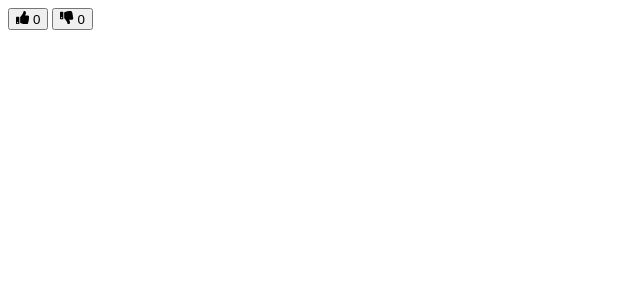
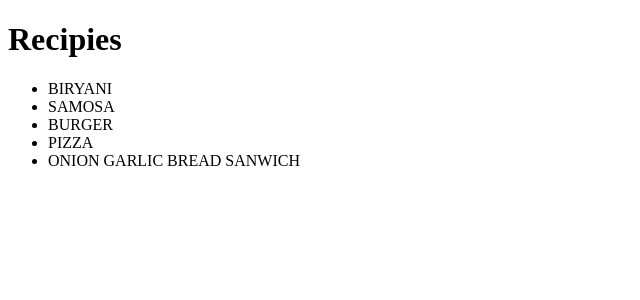
Before and after one commit to Rkthak/practice-react, a React (Vite) app: page / in a window 1280 px wide. Shown: the top 300 px of the page, without its empty margins (0-640 px from the left). Built offline with nearby package versions, Linux system fonts and the light colour scheme.

Commit message:
list rendering using map method

```diff
--- a/src/App.jsx
+++ b/src/App.jsx
@@ -1,12 +1,11 @@
 import React, { Component } from "react";
-import Counter from "./componets/class-components/Counter";
-// import Likes from "./componets/functional-components/Likes";
+import Likes from "./componets/functional-components/Likes";
 
 export class App extends Component {
   render() {
     return (
       <div>
-        <Counter />
+        <Likes />
       </div>
     );
   }
--- a/src/componets/functional-components/Likes.jsx
+++ b/src/componets/functional-components/Likes.jsx
@@ -1,51 +1,22 @@
-import React, { useState } from "react";
+import React from "react";
 
 const Likes = () => {
-  const [email, setEmail] = useState("");
-  const [password, setPassword] = useState("");
-
-  const handleLogin = (e) => {
-    e.preventDefault();
-    console.log("Logged in ..", "\t", email, "\t", password);
-  };
+  const recipes = [
+    "biryani",
+    "samosa",
+    "burger",
+    "pizza",
+    "onion garlic bread sanwich",
+  ];
   return (
-    <form
-      onSubmit={handleLogin}
-      className="flex flex-col gap-4 p-5 border-gray-300 m-4 rounded shadow shadow-gray-500 "
-    >
-      <h2 className="font-bold text-2xl text-green-700 md:text-center">
-        Login
-      </h2>
-      <div>
-        <input
-          type="email"
-          name={email}
-          id="email"
-          placeholder="email ..."
-          value={email}
-          onChange={(e) => setEmail(e.target.value)}
-          className="w-full p-2 border rounded"
-        />
-      </div>
-      <div>
-        <input
-          type="password"
-          name={password}
-          id="password"
-          placeholder="password ..."
-          value={password}
-          onChange={(e) => setPassword(e.target.value)}
-          className="w-full p-2 border rounded"
-        />
-      </div>
-
-      <button
-        type="submit"
-        className="bg-green-500 text-white text-center capitalize p-2 rounded cursor-pointer"
-      >
-        submit
-      </button>
-    </form>
+    <div>
+      <h1>Recipies</h1>
+      <ul>
+        {recipes.map((recipe, index) => {
+          return <li key={index}> {recipe.toUpperCase()} </li>;
+        })}
+      </ul>
+    </div>
   );
 };
 
```
